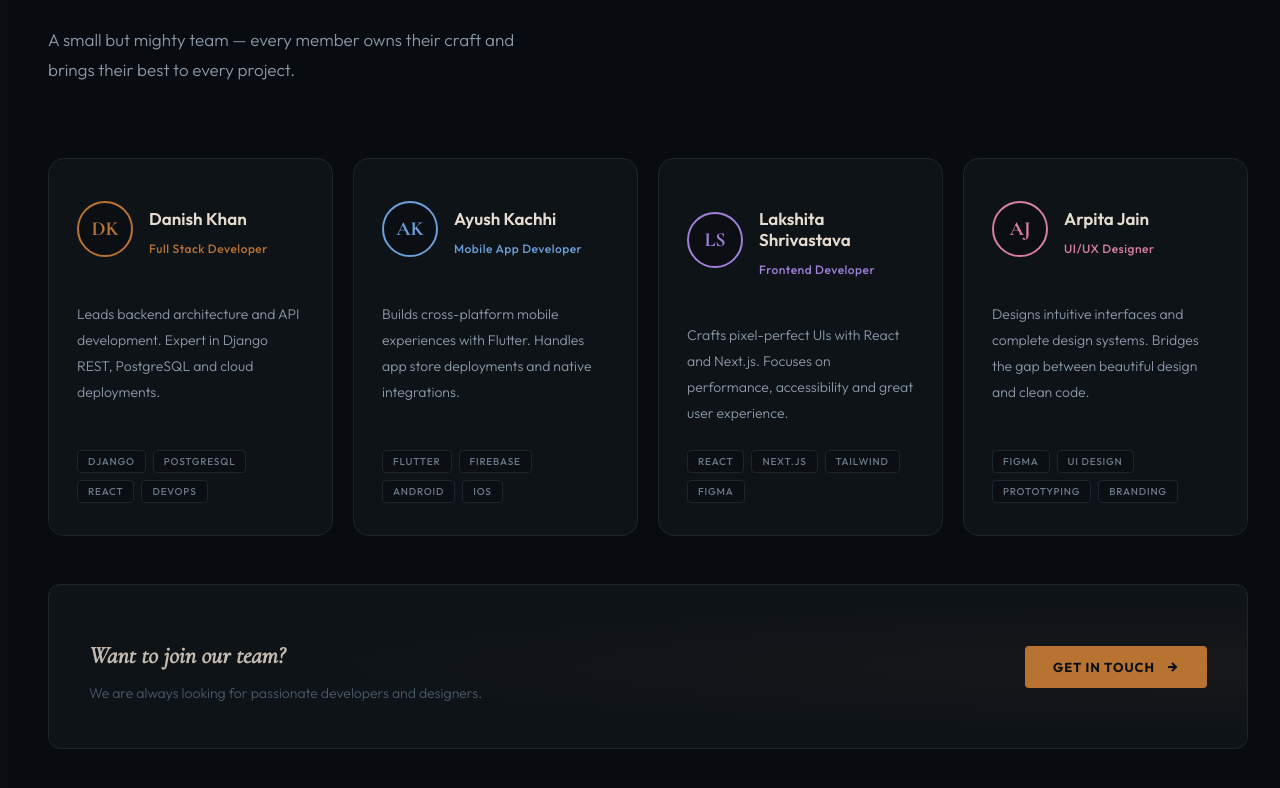
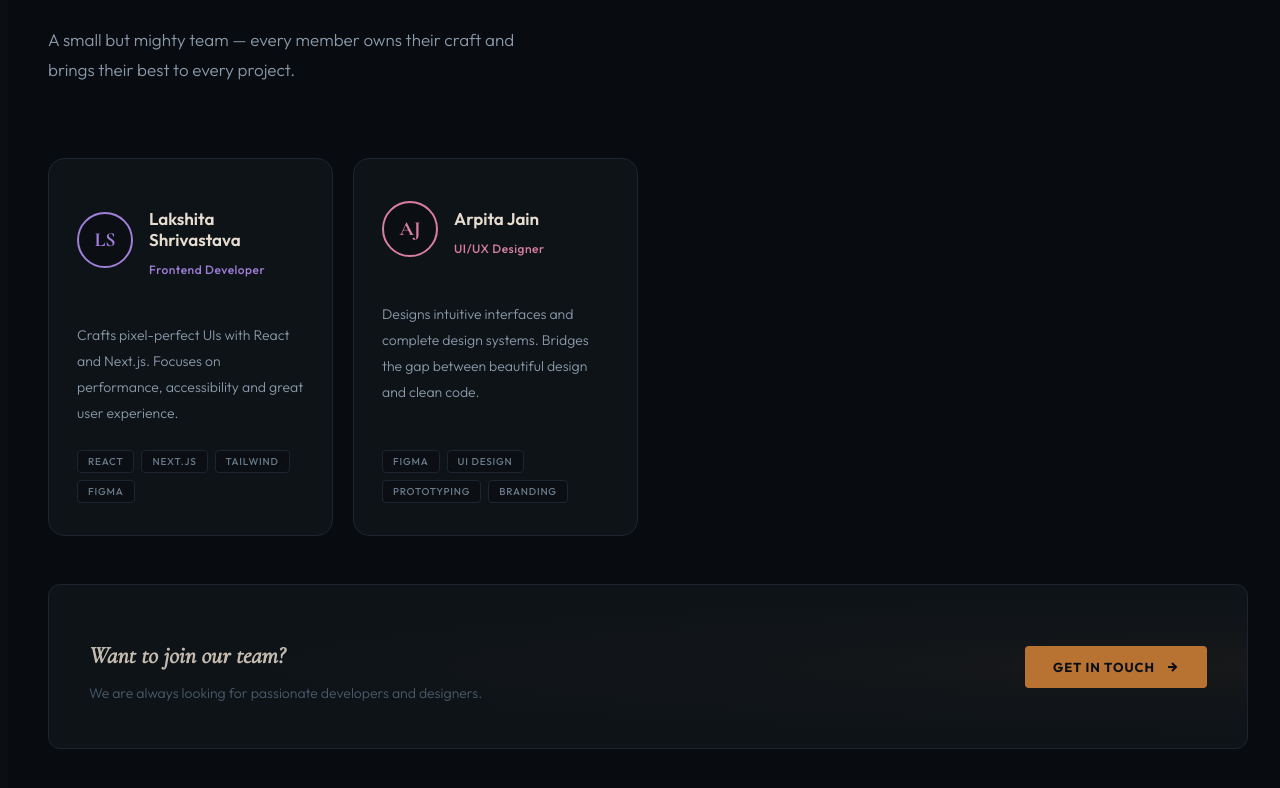
Before and after one commit to Arpita1-23/business-cradlers-web, a React (Vite) app: page / in a window 1280 px wide. Shown: the part 7302-8090 px from the top of the page. Built offline with nearby package versions, Linux system fonts and the light colour scheme.

Commit message:
Remove Danish Khan and Ayush Kachhi from team section

```diff
--- a/src/components/Team.jsx
+++ b/src/components/Team.jsx
@@ -1,22 +1,6 @@
 import './Team.css'
 
 const team = [
-  {
-    name: 'Danish Khan',
-    role: 'Full Stack Developer',
-    desc: 'Leads backend architecture and API development. Expert in Django REST, PostgreSQL and cloud deployments.',
-    skills: ['Django', 'PostgreSQL', 'React', 'DevOps'],
-    initial: 'DK',
-    color: '#b87333'
-  },
-  {
-    name: 'Ayush Kachhi',
-    role: 'Mobile App Developer',
-    desc: 'Builds cross-platform mobile experiences with Flutter. Handles app store deployments and native integrations.',
-    skills: ['Flutter', 'Firebase', 'Android', 'iOS'],
-    initial: 'AK',
-    color: '#6a9fd8'
-  },
   {
     name: 'Lakshita Shrivastava',
     role: 'Frontend Developer',
```
